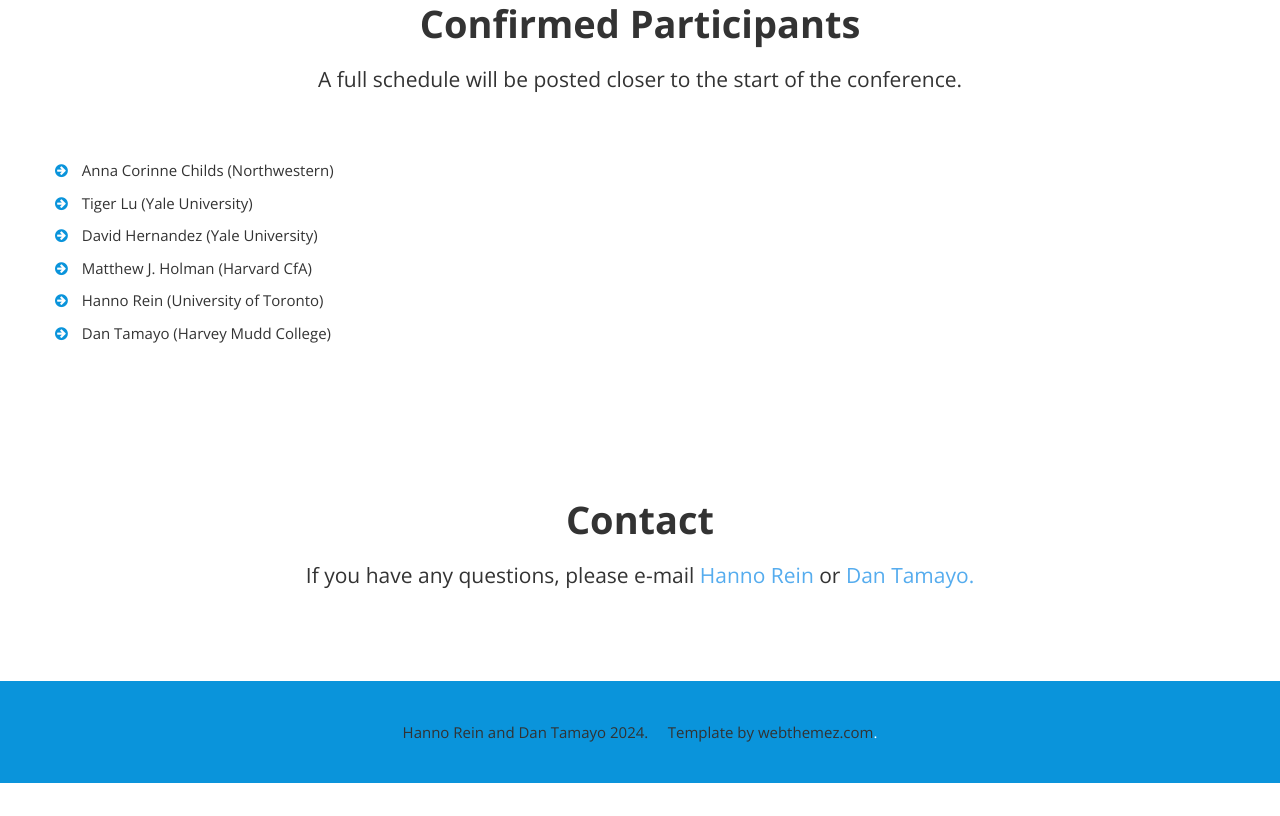
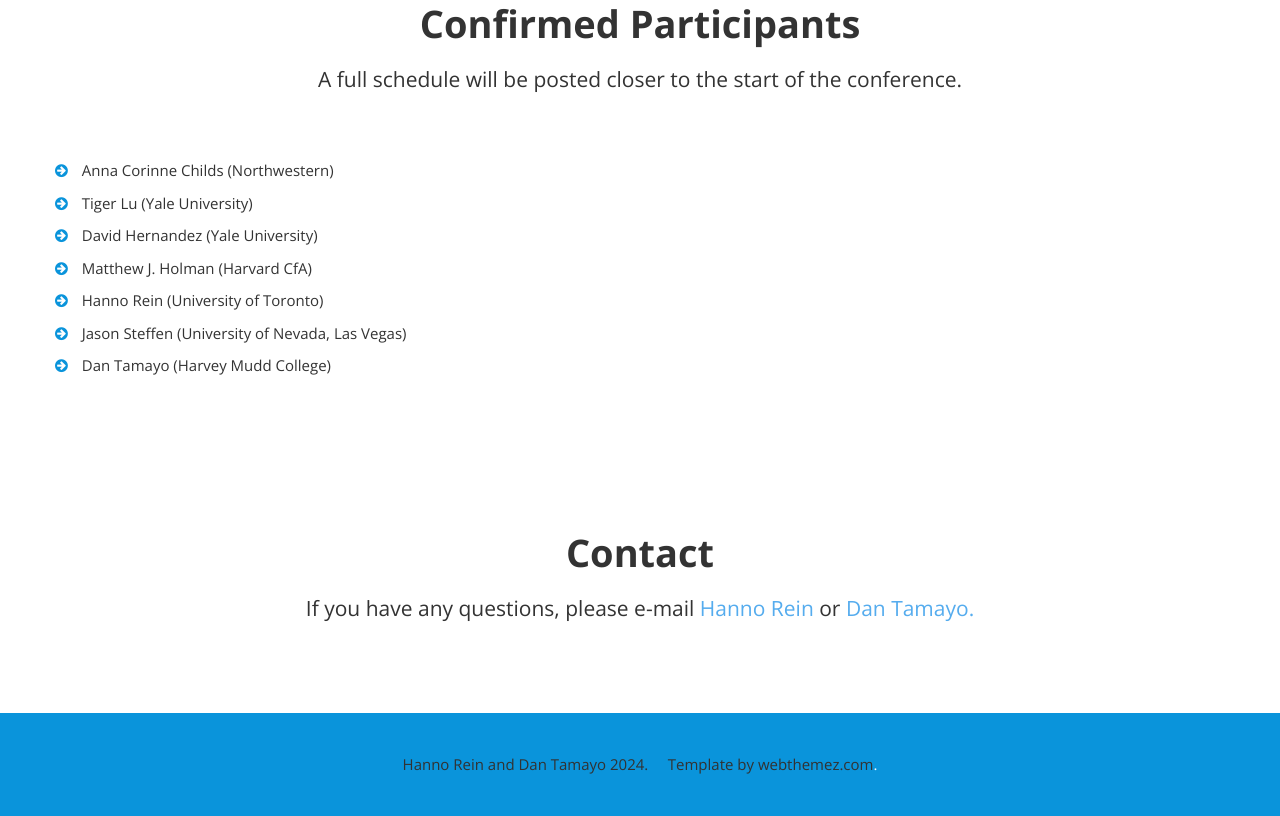
Before and after one commit to hannorein/rebound24, a plain HTML site: page index.html in a window 1280 px wide. Shown: the part 1415-2231 px from the top of the page. Before the commit the page ends 2198 px from the top, so only its background shows below. Drawn offline with nearby package versions, Linux system fonts and the light colour scheme.

Commit message:
participants

```diff
--- a/index.html
+++ b/index.html
@@ -232,6 +232,7 @@ from both America and Europe.
 									<li><i class="fa fa-arrow-circle-right pr-10 colored"></i> David Hernandez (Yale University)</li>
 									<li><i class="fa fa-arrow-circle-right pr-10 colored"></i> Matthew J. Holman (Harvard CfA)</li>
 									<li><i class="fa fa-arrow-circle-right pr-10 colored"></i> Hanno Rein (University of Toronto)</li>
+									<li><i class="fa fa-arrow-circle-right pr-10 colored"></i> Jason Steffen (University of Nevada, Las Vegas)</li>
 									<li><i class="fa fa-arrow-circle-right pr-10 colored"></i> Dan Tamayo (Harvey Mudd College)</li>
 								</ul>
 						</div>
```
